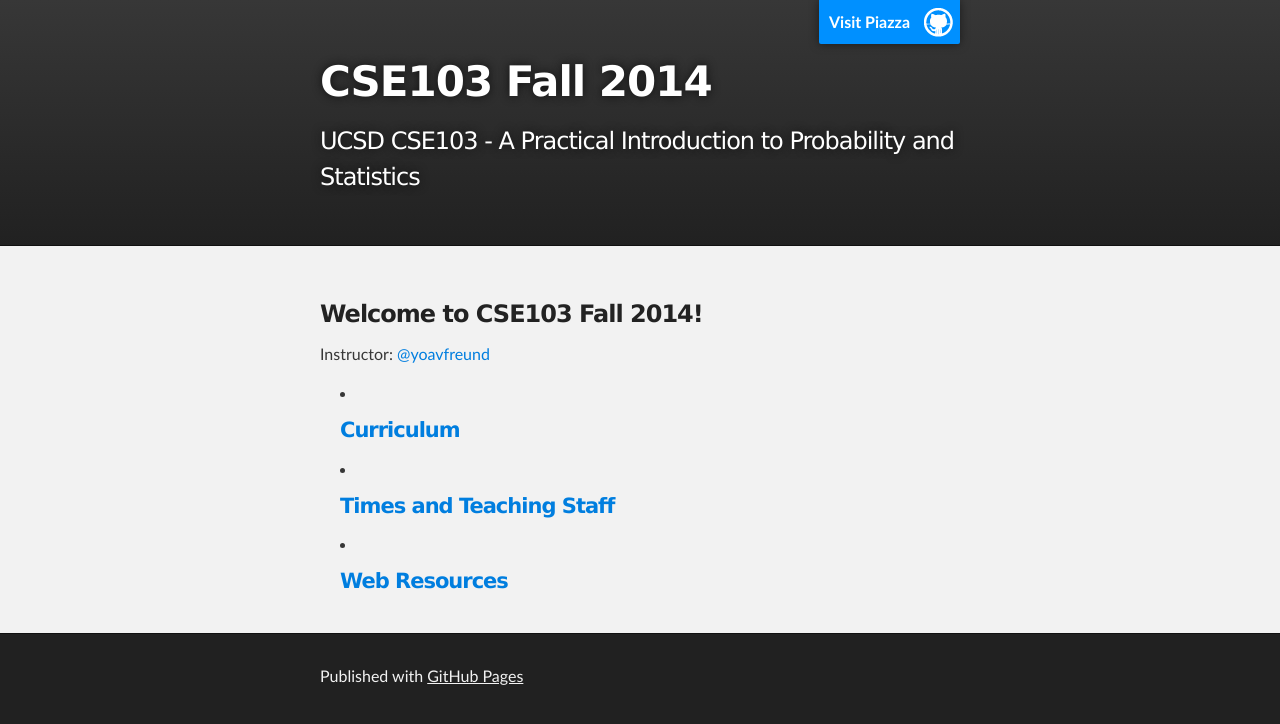
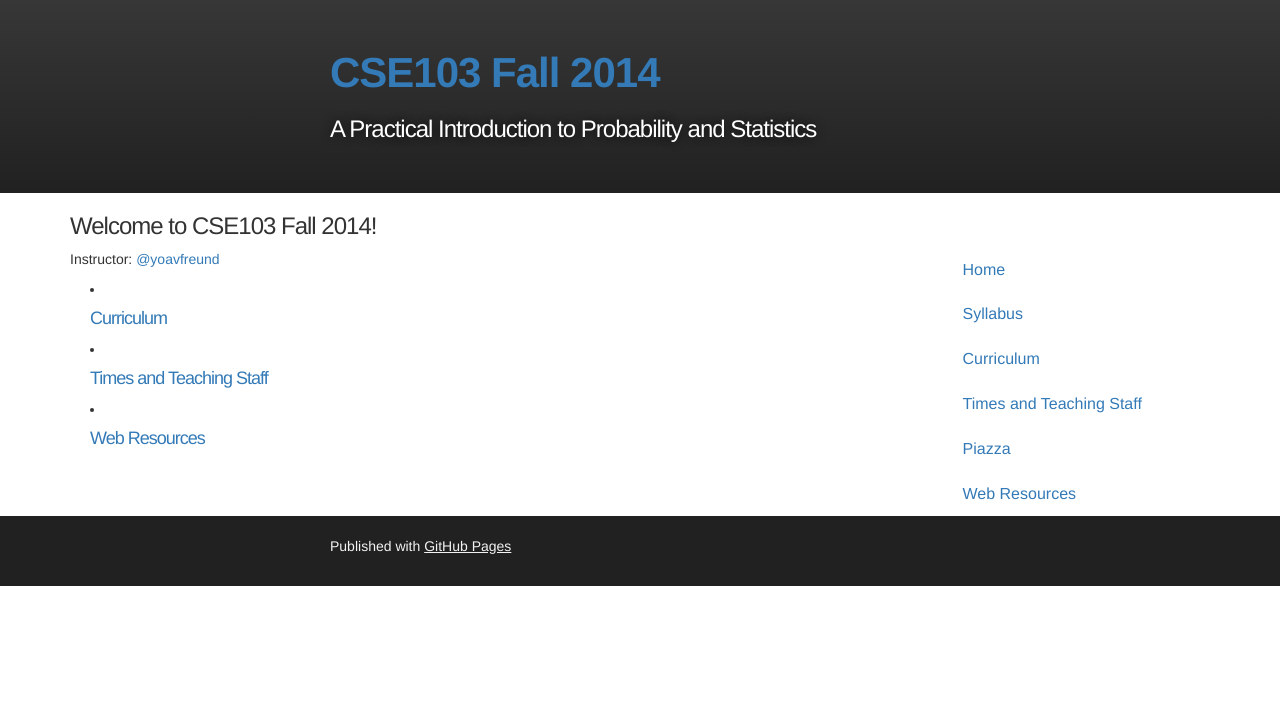
Before and after one commit to cse103/cse103.github.io, a Jekyll site: the page built from index.md, in a window 1280 px wide. Shown: the top 724 px of the page. Built offline with Jekyll 4.4.1, drawn with Linux system fonts in a browser that asks for light colours; nearby versions of some CDN libraries; Markdown is read by kramdown in place of the engine named in the settings.

Commit message:
Add a sidebar on the right for long term links.

```diff
--- a/_includes/head.html
+++ b/_includes/head.html
@@ -4,6 +4,13 @@
   <meta name="description" content="CSE103 Fall 2014 : UCSD CSE103 - A Practical Introduction to Probability and Statistics">
 
   <link rel="stylesheet" type="text/css" media="screen" href="/stylesheets/stylesheet.css">
+  <!-- Latest compiled and minified CSS -->
+  <link rel="stylesheet" href="https://maxcdn.bootstrapcdn.com/bootstrap/3.2.0/css/bootstrap.min.css">
 
+  <!-- Optional theme -->
+  <link rel="stylesheet" href="https://maxcdn.bootstrapcdn.com/bootstrap/3.2.0/css/bootstrap-theme.min.css">
+
+  <!-- Latest compiled and minified JavaScript -->
+  <script src="https://maxcdn.bootstrapcdn.com/bootstrap/3.2.0/js/bootstrap.min.js"></script>
   <title>{% if page.title %}{{ page.title }}{% else %}{{ site.title }}{% endif %}</title>
 </head>
--- a/_includes/header.html
+++ b/_includes/header.html
@@ -1,10 +1,7 @@
 <!-- HEADER -->
 <div id="header_wrap" class="outer">
   <header class="inner">
-    <a id="forkme_banner" href="https://piazza.com/ucsd/fall2014/cse103/">Visit Piazza</a>
-
-    <h1 id="project_title">CSE103 Fall 2014</h1>
-    <h2 id="project_tagline">UCSD CSE103 - A Practical Introduction to Probability and Statistics</h2>
-
+    <h1 id="project_title"><a href="/">CSE103 Fall 2014</a></h1>
+    <h2 id="project_tagline">A Practical Introduction to Probability and Statistics</h2>
   </header>
 </div>
--- a/_layouts/default.html
+++ b/_layouts/default.html
@@ -6,10 +6,22 @@
 
     {% include header.html %}
     <!-- MAIN CONTENT -->
-    <div id="main_content_wrap" class="outer">
-      <section id="main_content" class="inner">
+    <div class="container">
+      <div class="row">
+        <div id="main_content_wrap"  class="col-md-9">
           {{ content }}
-      </section>
+        </div>
+        <div class="col-md-3">
+          <ul class="nav nav-stacked" id="side_nav">
+            <li><a href="/">Home</a></li>
+            <li><a href="/Syllabus.html">Syllabus</a></li>
+            <li><a href="{% post_url 2014-9-7-Curriculum %}">Curriculum</a></li>
+            <li><a href="{% post_url 2014-9-6-TeachersTimesLocations %}">Times and Teaching Staff</a></li>
+            <li><a href="https://piazza.com/ucsd/fall2014/cse103/">Piazza</a></li>
+            <li><a href="{% post_url 2014-9-1-web-pages %}">Web Resources</a></li>
+          </ul>
+        </div>
+      </div>
     </div>
 
     {% include footer.html %}
--- a/stylesheets/stylesheet.css
+++ b/stylesheets/stylesheet.css
@@ -353,9 +353,6 @@ Full-Width Styles
 }
 
 #main_content_wrap {
-  background: #f2f2f2;
-  border-top: 1px solid #111;
-  border-bottom: 1px solid #111;
 }
 
 #main_content {
@@ -367,7 +364,13 @@ Full-Width Styles
 }
 
 
+#side_nav {
+    padding-top: 4em;
+}
 
+#side_nav li {
+    font-size: 16px;
+}
 /*******************************************************************************
 Small Device Styles
 *******************************************************************************/
```
Also changed, not shown: Syllabus.md (+12 -2 lines).
